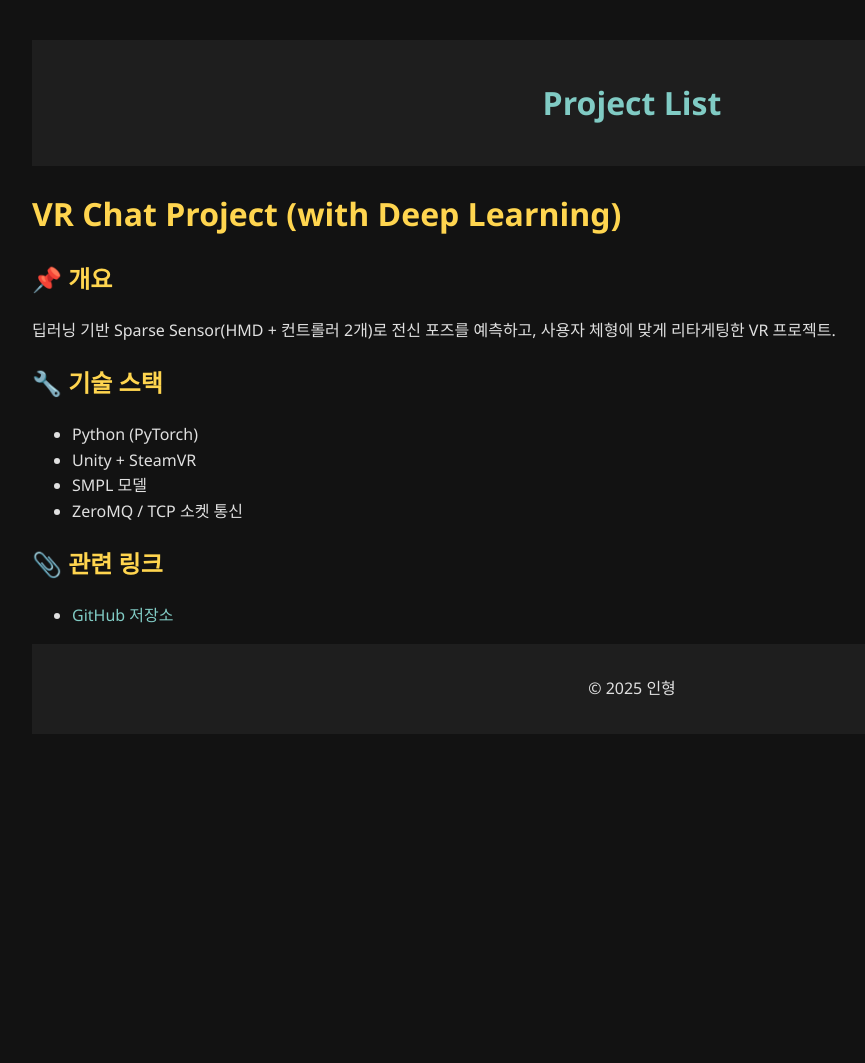
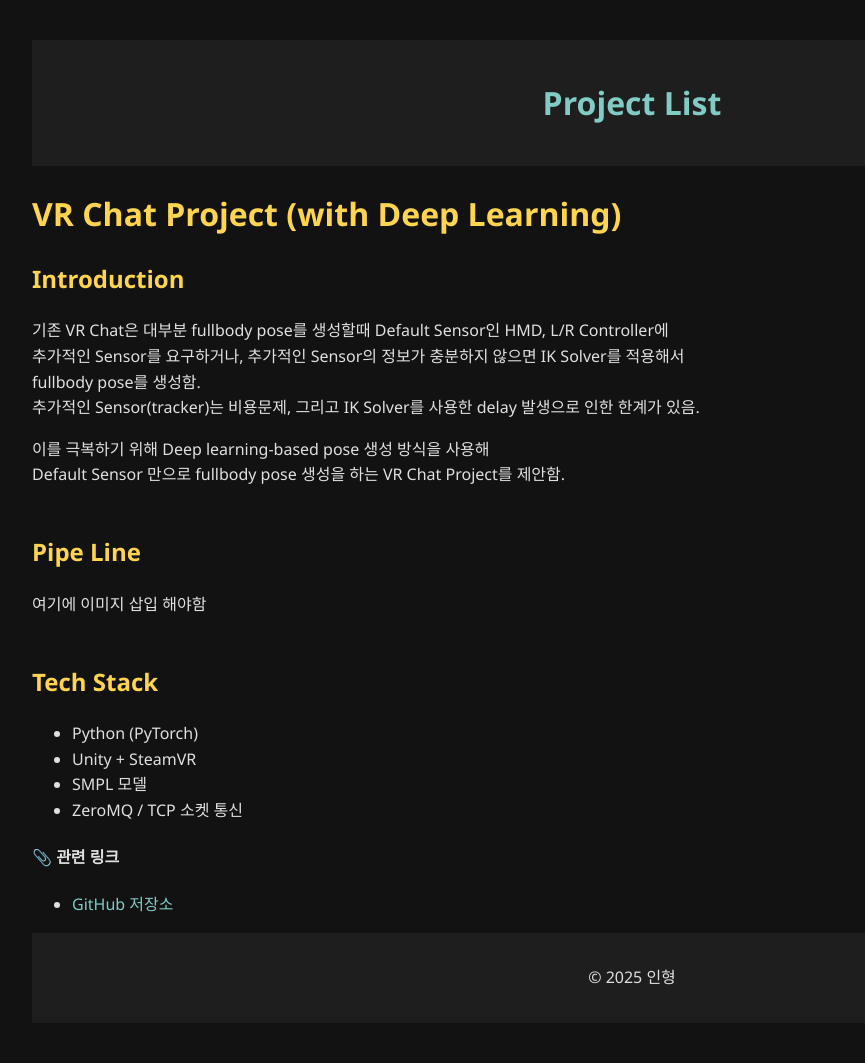
Before and after one commit to yukibro/yukibro.github.io, a Jekyll site: the page built from projects/project1.md, in a window 1280 px wide. Shown: the whole page, without its empty margins (8-873 px from the left). Built offline with Jekyll 4.4.1, drawn with Linux system fonts in a browser that asks for light colours; before the commit the page ends 900 px from its top, so only the background shows below that.

Commit message:
Update project1.md

```diff
--- a/projects/project1.md
+++ b/projects/project1.md
@@ -5,14 +5,25 @@ title: VR Chat Project
 
 # VR Chat Project (with Deep Learning)
 
-## 📌 개요
-딥러닝 기반 Sparse Sensor(HMD + 컨트롤러 2개)로 전신 포즈를 예측하고, 사용자 체형에 맞게 리타게팅한 VR 프로젝트.
+## Introduction
+기존 VR Chat은 대부분 fullbody pose를 생성할때 Default Sensor인 HMD, L/R Controller에
+추가적인 Sensor를 요구하거나, 추가적인 Sensor의 정보가 충분하지 않으면 IK Solver를 적용해서
+fullbody pose를 생성함.
+추가적인 Sensor(tracker)는 비용문제, 그리고 IK Solver를 사용한 delay 발생으로 인한 한계가 있음.
 
-## 🔧 기술 스택
+이를 극복하기 위해 Deep learning-based pose 생성 방식을 사용해
+Default Sensor 만으로 fullbody pose 생성을 하는 VR Chat Project를 제안함.
+<br>
+<br>
+## Pipe Line
+여기에 이미지 삽입 해야함
+<br>
+<br>
+## Tech Stack
 - Python (PyTorch)
 - Unity + SteamVR
 - SMPL 모델
 - ZeroMQ / TCP 소켓 통신
 
-## 📎 관련 링크
+#### 📎 관련 링크
 - [GitHub 저장소](https://github.com/yourname/vrchat-project)
```
